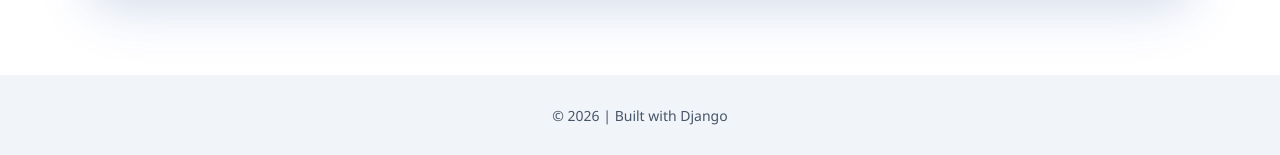
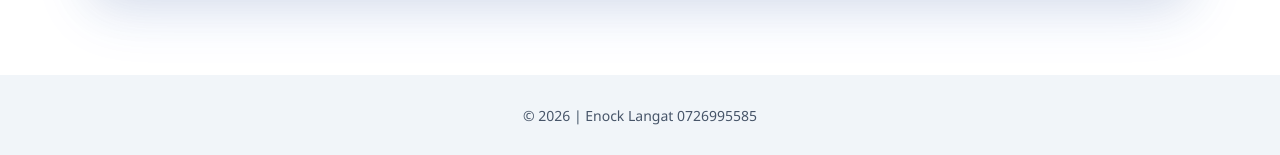
Before and after one commit to enock00/My_Portfolio, a Django app: template portfolio/templates/portfolio/home.html in a window 1280 px wide. Shown: the part 1352-1507 px from the top of the page. Run offline with Django 3.2, Linux system fonts and the light colour scheme; the template is opened without the code that fills it, so the values that code supplies are empty.

```diff
--- a/portfolio/templates/portfolio/base.html
+++ b/portfolio/templates/portfolio/base.html
@@ -17,7 +17,7 @@
 </div>
 
 <footer>
-    <p>© 2026 | Built with Django</p>
+    <p>© 2026 | Enock Langat 0726995585</p>
 </footer>
 
 </body>
```
